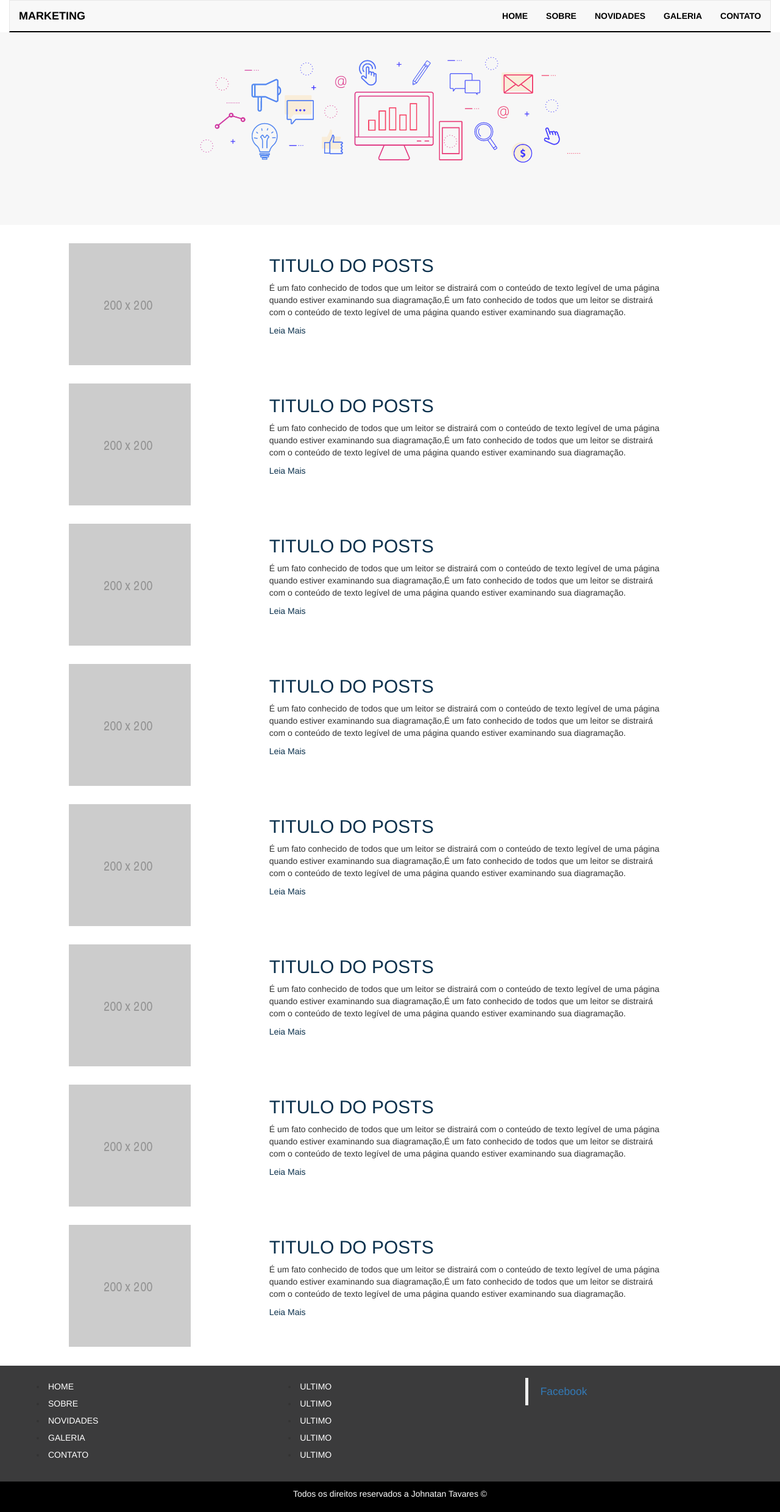
After one commit to JohnatanT/Template_WordPress, a PHP site: page /novidades.php in a window 1280 px wide. The commit adds this page. Shown: the whole page at 61% size. Run offline with PHP 8.4, Linux system fonts and the light colour scheme; some libraries are stand-ins or nearby versions.

Commit message:
Pagina de Posts concluida

```diff
--- a/footer.php
+++ b/footer.php
@@ -1,10 +1,11 @@
+<!-- footer -->
 	<div class="row footer">
 		<div class="rodape">
 			<div class="col-md-4 col-sm-4">
 				<ul>
 					<li><a href="index.php">Home</a></li>
 					<li><a href="sobre.php">Sobre</a></li>
-					<li><a href="">Novidades</a></li>
+					<li><a href="novidades.php">Novidades</a></li>
 					<li><a href="">Galeria</a></li>
 					<li><a href="">Contato</a></li>
 				</ul>
@@ -34,6 +35,7 @@
 			</div>
 		</div>
 	</div>
+	<!-- Direitos autorais -->
 	<div class="direitos row">
 		<p>Todos os direitos reservados a Johnatan Tavares &copy;</p>
 	</div>
@@ -44,6 +46,7 @@
     <script src="https://ajax.googleapis.com/ajax/libs/jquery/1.12.4/jquery.min.js"></script>
     <!-- Include all compiled plugins (below), or include individual files as needed -->
     <script src="js/bootstrap.min.js"></script>
+    <script src="js/script.js"></script>
     <script src="https://use.fontawesome.com/1c8c88a612.js"></script>
   </body>
 </html>
--- a/header.php
+++ b/header.php
@@ -6,7 +6,7 @@
     <meta name="viewport" content="width=device-width, initial-scale=1">
     <meta name="description" content="Description of the page less than 150 characters">
     <!-- The above 3 meta tags *must* come first in the head; any other head content must come *after* these tags -->
-    <title>Blog</title>
+    <title>Marketing</title>
 
     <!-- Bootstrap -->
     <link href="css/bootstrap.min.css" rel="stylesheet">
@@ -32,7 +32,7 @@
         <span class="icon-bar"></span>
         <span class="icon-bar"></span>
       </button>
-      <a class="navbar-brand" href="#">Feeling of the World</a>
+      <a class="navbar-brand" href="index.php">Marketing</a>
     </div>
 
     <!-- Collect the nav links, forms, and other content for toggling -->
@@ -40,7 +40,7 @@
       <ul class="nav navbar-nav navbar-right">
         <li><a href="index.php">Home</a></li>
         <li><a href="sobre.php">Sobre</a></li>
-        <li><a href="#">Novidades</a></li>
+        <li><a href="novidades.php">Novidades</a></li>
         <li><a href="#">Galeria</a></li>
         <li><a href="#">Contato</a></li>
       </ul>
@@ -48,3 +48,7 @@
     </div><!-- /.navbar-collapse -->
   </div><!-- /.container-fluid -->
 </nav>
+
+
+<!-- Botão de voltar ao topo -->
+<div id="top"><i class="fa fa-angle-up" aria-hidden="true"></i></div>
--- /dev/null
+++ b/js/script.js
@@ -0,0 +1,14 @@
+// Botão de voltar ao topo
+$('#top').click(function(){
+    $('body,html').animate({
+        scrollTop: 0
+    },800);
+});
+
+$(window).scroll(function(){
+        if($(this).scrollTop() > 100){
+            $('#top').fadeIn();
+        }else{
+            $('#top').fadeOut();
+        }
+});
--- /dev/null
+++ b/novidades.php
@@ -0,0 +1,115 @@
+<?php require_once 'header.php' ?>
+
+<!-- Banner -->
+<div class="row">
+	<div id="slide-banner" class="carousel-iner" data-ride="carousel">
+		<div class="item active">
+			<img src="imagens/marketing.png" class="img-responsive wp-post-image" alt="Banner">
+		</div>
+	</div>
+</div>
+
+<!-- Posts -->
+<div class="row">
+	<div class="posts">
+		<div class="bloco-posts">
+			<div class="col-md-4 col-sm-4">
+				<img src="imagens/ultimos-posts.png" class="img-responsive">
+			</div>
+			<div class="col-md-8 col-sm-8">
+				<div class="resumo">
+					<h2>Titulo do Posts</h2>
+					<p>É um fato conhecido de todos que um leitor se distrairá com o conteúdo de texto legível de uma página quando estiver examinando sua diagramação,É um fato conhecido de todos que um leitor se distrairá com o conteúdo de texto legível de uma página quando estiver examinando sua diagramação.</p>
+					<a href="">Leia Mais</a>
+				</div>
+			</div>
+		</div>
+		<div class="bloco-posts">
+			<div class="col-md-4 col-sm-4">
+				<img src="imagens/ultimos-posts.png" class="img-responsive">
+			</div>
+			<div class="col-md-8 col-sm-8">
+				<div class="resumo">
+					<h2>Titulo do Posts</h2>
+					<p>É um fato conhecido de todos que um leitor se distrairá com o conteúdo de texto legível de uma página quando estiver examinando sua diagramação,É um fato conhecido de todos que um leitor se distrairá com o conteúdo de texto legível de uma página quando estiver examinando sua diagramação.</p>
+					<a href="">Leia Mais</a>
+				</div>
+			</div>
+		</div>
+		<div class="bloco-posts">
+			<div class="col-md-4 col-sm-4">
+				<img src="imagens/ultimos-posts.png" class="img-responsive">
+			</div>
+			<div class="col-md-8 col-sm-8">
+				<div class="resumo">
+					<h2>Titulo do Posts</h2>
+					<p>É um fato conhecido de todos que um leitor se distrairá com o conteúdo de texto legível de uma página quando estiver examinando sua diagramação,É um fato conhecido de todos que um leitor se distrairá com o conteúdo de texto legível de uma página quando estiver examinando sua diagramação.</p>
+					<a href="">Leia Mais</a>
+				</div>
+			</div>
+		</div>
+		<div class="bloco-posts">
+			<div class="col-md-4 col-sm-4">
+				<img src="imagens/ultimos-posts.png" class="img-responsive">
+			</div>
+			<div class="col-md-8 col-sm-8">
+				<div class="resumo">
+					<h2>Titulo do Posts</h2>
+					<p>É um fato conhecido de todos que um leitor se distrairá com o conteúdo de texto legível de uma página quando estiver examinando sua diagramação,É um fato conhecido de todos que um leitor se distrairá com o conteúdo de texto legível de uma página quando estiver examinando sua diagramação.</p>
+					<a href="">Leia Mais</a>
+				</div>
+			</div>
+		</div>
+		<div class="bloco-posts">
+			<div class="col-md-4 col-sm-4">
+				<img src="imagens/ultimos-posts.png" class="img-responsive">
+			</div>
+			<div class="col-md-8 col-sm-8">
+				<div class="resumo">
+					<h2>Titulo do Posts</h2>
+					<p>É um fato conhecido de todos que um leitor se distrairá com o conteúdo de texto legível de uma página quando estiver examinando sua diagramação,É um fato conhecido de todos que um leitor se distrairá com o conteúdo de texto legível de uma página quando estiver examinando sua diagramação.</p>
+					<a href="">Leia Mais</a>
+				</div>
+			</div>
+		</div>
+		<div class="bloco-posts">
+			<div class="col-md-4 col-sm-4">
+				<img src="imagens/ultimos-posts.png" class="img-responsive">
+			</div>
+			<div class="col-md-8 col-sm-8">
+				<div class="resumo">
+					<h2>Titulo do Posts</h2>
+					<p>É um fato conhecido de todos que um leitor se distrairá com o conteúdo de texto legível de uma página quando estiver examinando sua diagramação,É um fato conhecido de todos que um leitor se distrairá com o conteúdo de texto legível de uma página quando estiver examinando sua diagramação.</p>
+					<a href="">Leia Mais</a>
+				</div>
+			</div>
+		</div>
+		<div class="bloco-posts">
+			<div class="col-md-4 col-sm-4">
+				<img src="imagens/ultimos-posts.png" class="img-responsive">
+			</div>
+			<div class="col-md-8 col-sm-8">
+				<div class="resumo">
+					<h2>Titulo do Posts</h2>
+					<p>É um fato conhecido de todos que um leitor se distrairá com o conteúdo de texto legível de uma página quando estiver examinando sua diagramação,É um fato conhecido de todos que um leitor se distrairá com o conteúdo de texto legível de uma página quando estiver examinando sua diagramação.</p>
+					<a href="">Leia Mais</a>
+				</div>
+			</div>
+		</div>
+		<div class="bloco-posts">
+			<div class="col-md-4 col-sm-4">
+				<img src="imagens/ultimos-posts.png" class="img-responsive">
+			</div>
+			<div class="col-md-8 col-sm-8">
+				<div class="resumo">
+					<h2>Titulo do Posts</h2>
+					<p>É um fato conhecido de todos que um leitor se distrairá com o conteúdo de texto legível de uma página quando estiver examinando sua diagramação,É um fato conhecido de todos que um leitor se distrairá com o conteúdo de texto legível de uma página quando estiver examinando sua diagramação.</p>
+					<a href="">Leia Mais</a>
+				</div>
+			</div>
+		</div>
+	</div>
+</div>
+
+
+<?php require_once 'footer.php' ?>
--- a/style.css
+++ b/style.css
@@ -4,7 +4,7 @@
 	margin: 0;
 }
 .navbar-default{
-	border: none;
+	border-bottom: 2px solid #000;
 }
 .navbar-default .container-fluid{
 	padding-right: 0;
@@ -17,6 +17,7 @@
 #navbar ul li a:hover{
 	color:  #fff;
 }
+
 #navbar ul li:hover{
 	background-color: #0a304c;
 }
@@ -42,13 +43,13 @@
 }
 /* Home */
 .navegacao{
-	background-color: #1f2946;
+	margin-top: 50px;
 }
 
 .bloco-sobre {
 	width: 80%;
     margin: 40px auto;
-    color: #fff;
+    color: #000;
 }
 
 .bloco-sobre .linha-sobre{
@@ -56,7 +57,7 @@
     margin-bottom: 20px;
 }
 .bloco-sobre .linha-sobre h2,.bloco-sobre .linha-sobre a{
-	color: #fff;
+	color: #2d3d69;
 	font-weight: bold;
 }
 
@@ -93,6 +94,7 @@
 
 .ultimos-posts{
 	margin-top: 100px;
+	margin-bottom: 100px;
 }
 .ultimos-posts .linha-posts{
 	margin: 0 auto;
@@ -105,6 +107,7 @@
 
 .ultimos-posts .linha-posts .bloco-posts .texto h4{
 	font-weight: bold;
+	color: #1c436b;
 }
 
 .ultimos-posts .linha-posts .bloco-posts a{
@@ -206,6 +209,7 @@
     font-weight: bold;
     margin-top: 81px;
     margin-bottom: 55px;
+    text-align: center;
 }
 .info .titulo-info h2{
 	text-align: center;
@@ -213,10 +217,60 @@
 
 }
 
-
 .info .conteudo{
 	width: 50%;
     padding-bottom: 95px;
     text-align: center;
     margin: 0 auto;
 }
+
+/* Novidades */
+
+.posts .bloco-posts{
+	margin-top: 30px;
+    margin-bottom: 30px;
+    height: 200px;
+}
+
+.posts .bloco-posts img{
+	margin: 0 auto;
+}
+
+.posts .bloco-posts .resumo{
+	width: 80%;
+}
+
+.posts .bloco-posts .resumo a{
+	text-decoration: none;
+	color: #0a304c;
+}
+
+.posts .bloco-posts .resumo h2{
+	color: #0a304c;
+	text-transform: uppercase;
+}
+
+@media(max-width: 767px){
+	.posts .bloco-posts img{
+		margin: 0;
+	}
+	.posts .bloco-posts{
+		height: auto;
+	}
+}
+
+/* Botão de voltar ao topo */
+#top{
+    position: fixed;
+    right: 20px;
+    display: none;
+    font-size: 30px;
+    background-color: #0a304c;
+    width: 40px;
+    color: #fff;
+    text-align: center;
+    cursor: pointer;
+    bottom: 20px;
+    z-index: 999;
+    border: 1px solid #fff;
+}
```
Also changed, not shown: index.php (+11 -9 lines), imagens/1.png (deleted), imagens/home.jpg (added), imagens/ideia.jpg (deleted).
